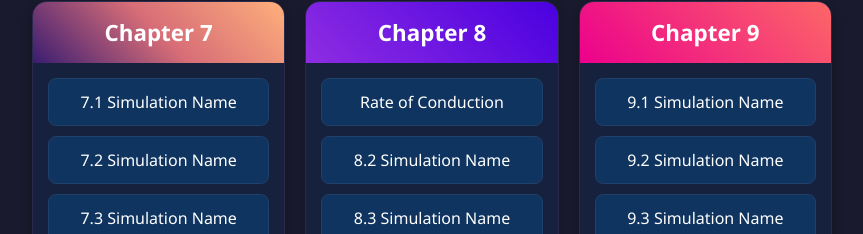
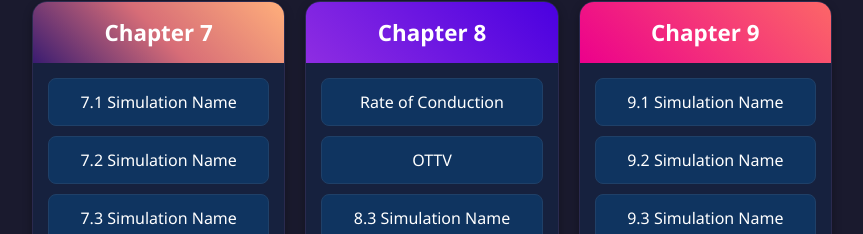
Before and after one commit to phthomasc-cmy/DSEphy, a plain HTML site: page index.html in a window 1280 px wide. Shown: the part 1045-1279 px from the top of the page, without its empty margins (208-1071 px from the left). Drawn offline with Linux system fonts and the light colour scheme.

```diff
--- a/index.html
+++ b/index.html
@@ -211,7 +211,7 @@
             <div class="card-header">Chapter 8</div>
             <div class="links-container">
                 <a href="ai_studio_code (24).html" class="sim-link">Rate of Conduction</a>
-                <a href="#" class="sim-link">8.2 Simulation Name</a>
+                <a href="OTTV.html" class="sim-link">OTTV</a>
                 <a href="#" class="sim-link">8.3 Simulation Name</a>
                 <a href="#" class="sim-link">8.4 Simulation Name</a>
                 <a href="#" class="sim-link">8.5 Simulation Name</a>
```
